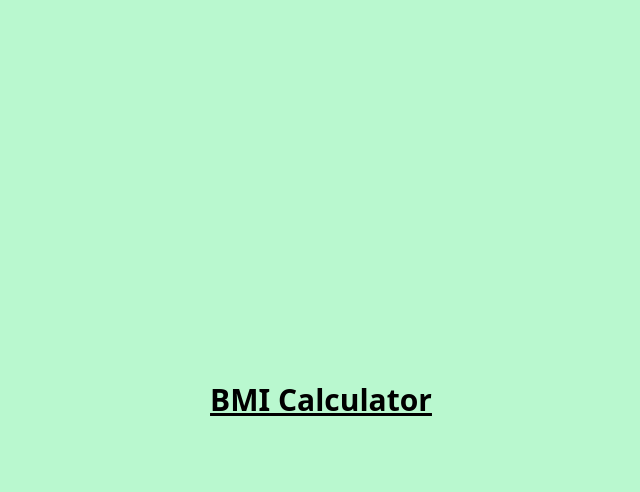
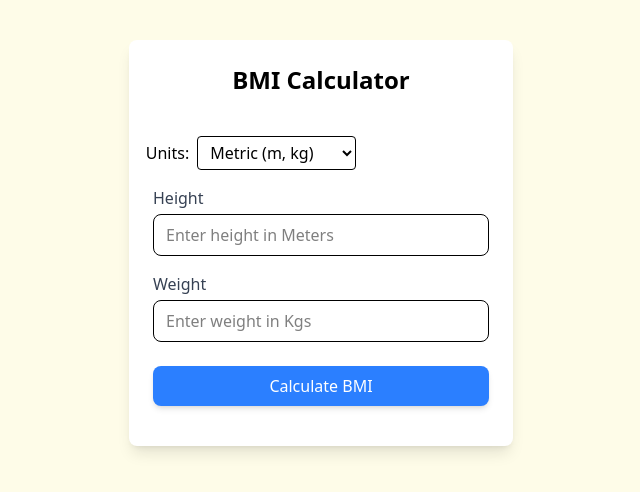
Before and after one commit to jonathanp62/React-Learning, a React (Vite) app in the folder bmi-calculator/: page / in a window 1280 px wide. Shown: the top 492 px of the page, without its empty margins (319-959 px from the left). Built offline with nearby package versions, Linux system fonts and the light colour scheme.

Commit message:
BMI Calculator - Completed the BMI component without the use of the translation

```diff
--- a/bmi-calculator/src/App.tsx
+++ b/bmi-calculator/src/App.tsx
@@ -39,7 +39,9 @@ import BMICalculator from "./components/BMICalculator.tsx";
  */
 function App(): JSX.Element {
     return (
-        <BMICalculator />
+        <div className="flex justify-center items-start w-full pt-10 bg-yellow-50 h-screen">
+            <BMICalculator />
+        </div>
     );
 }
 
--- a/bmi-calculator/src/components/BMICalculator.tsx
+++ b/bmi-calculator/src/components/BMICalculator.tsx
@@ -40,6 +40,7 @@ import React, { useState, useEffect } from 'react';
  */
 export default function BMICalculator(): JSX.Element {
     // const { t } = useTranslate();
+    const [unit, setUnit] = useState<string>('metric'); // 'metric' or 'imperial'
     const [height, setHeight] = useState<string>('');
     const [weight, setWeight] = useState<string>('');
     const [bmi, setBMI] = useState<string | null>(null);
@@ -72,7 +73,15 @@ export default function BMICalculator(): JSX.Element {
         if (height && weight) {
             const heightAsNumber: number = Number.parseFloat(height);
             const weightAsNumber: number = Number.parseFloat(weight);
-            const bmiAsNumber: number = (weightAsNumber / (heightAsNumber * heightAsNumber));
+
+            let bmiAsNumber: number;
+
+            if (unit ==='metric') {
+                bmiAsNumber = (weightAsNumber / (heightAsNumber * heightAsNumber));
+            } else {
+                bmiAsNumber = (weightAsNumber / (heightAsNumber * heightAsNumber)) * 703;
+            }
+
             const bmiAsString: string = bmiAsNumber.toFixed(2);
 
             setBMI(bmiAsString);
@@ -144,8 +153,120 @@ export default function BMICalculator(): JSX.Element {
     };
 
     return (
-        <div className="flex items-center justify-center min-h-screen bg-green-200">
-            <h1 className="text-3xl font-bold underline">BMI Calculator</h1>
+        <div className="w-full max-w-sm p-6 bg-white rounded-lg shadow-lg text-center transition-all duration-300 hover:shadow-xl">
+            <h1 className="text-2xl font-bold mb-4 transition-transform duration-300 hover:scale-105">
+                BMI Calculator
+            </h1>
+
+            <div className="mb-4 -ml-10 mr-5 mt-10">
+                <label className="mr-2 font-medium -ml-20">Units:</label>
+                <select
+                    value={ unit }
+                    onChange={ (e) => { setUnit(e.target.value); resetForm(); } }
+                    className="border rounded px-2 py-1"
+                >
+                    <option value="metric">Metric (m, kg)</option>
+                    <option value="imperial">Imperial (in, lbs)</option>
+                </select>
+            </div>
+
+            <form onSubmit={ calculateBMI } className="mb-4">
+                <div className="mb-4 transition-all duration-300">
+                    <label className="block text-left font-medium text-gray-700 mb-1 transition-colors duration-300">
+                        {/* <T keyName="Height"/> */}
+                        Height
+                    </label>
+                    <input
+                        type="number"
+                        value={ height }
+                        onChange={ (e) => setHeight(e.target.value) }
+                        step="0.01"
+                        className="w-full px-3 py-2 border rounded-lg focus:outline-none focus:ring-2 focus:ring-blue-500 transition-all duration-300 hover:border-blue-300"
+                        placeholder={`Enter height in ${unit==="metric"?"Meters":"Inches"}`}
+                        required
+                    />
+                </div>
+
+                <div className="mb-6 transition-all duration-300">
+                    <label className="block text-left font-medium text-gray-700 mb-1 transition-colors duration-300">
+                        {/* <T keyName="Weight" /> */}
+                        Weight
+                    </label>
+                    <input
+                        type="number"
+                        value={weight}
+                        onChange={ (e) => setWeight(e.target.value) }
+                        step="0.1"
+                        className="w-full px-3 py-2 border rounded-lg focus:outline-none focus:ring-2 focus:ring-blue-500 transition-all duration-300 hover:border-blue-300"
+                        placeholder={`Enter weight in ${unit==="metric"?"Kgs":"Pounds"}`}
+                        required
+                    />
+                </div>
+
+                <button
+                    type="submit"
+                    className="w-full bg-blue-500 text-white py-2 px-4 rounded-lg hover:bg-blue-600 transition-all duration-300 transform hover:scale-105 active:scale-95 shadow-md hover:shadow-lg"
+                >
+                    {/* <T keyName="Calculate-BMI" /> */}
+                    Calculate BMI
+                </button>
+            </form>
+
+            {isCalculated && (
+                <div
+                    className={`
+                        transition-all duration-500 transform
+                        ${isAnimating ? 'scale-110 opacity-90' : 'scale-100 opacity-100'}
+                    `}
+                >
+                    <div className="bg-linear-to-r from-blue-50 to-green-50 p-6 rounded-lg border-2 border-gray-100 shadow-inner">
+                        <div className="flex items-center justify-center mb-4">
+                            <div className={ `text-4xl font-bold ${getBMIColor()} transition-all duration-500 transform hover:scale-110` }>
+                                {bmi}
+                            </div>
+                        </div>
+
+                        <p className="text-lg font-semibold mb-2 transition-colors duration-300">
+                            {/* <T keyName="is Your-Bmi" params={{ bmi }} /> */}
+                            is your body mass index
+                        </p>
+
+                        <div
+                            className={`
+                                text-md font-medium p-3 rounded-lg bg-white shadow-sm border
+                                transition-all duration-500 ${getMessageColor()}
+                                ${isAnimating ? 'translate-y-2' : 'translate-y-0'}
+                            `}
+                        >
+                            {message}
+                        </div>
+
+                        {/* BMI Scale Indicator */}
+
+                        <div className="mt-4 bg-gray-200 rounded-full h-2 overflow-hidden">
+                            <div
+                                className={`h-full transition-all duration-1000 ease-out ${
+                                    Number.parseFloat(bmi!) < 18.5 ? 'bg-blue-500 w-1/4' :
+                                        Number.parseFloat(bmi!) < 24.9 ? 'bg-green-500 w-1/2' :
+                                            Number.parseFloat(bmi!) < 29.9 ? 'bg-yellow-500 w-3/4' :
+                                                'bg-red-500 w-full'
+                                }`}
+                                style={{
+                                    transition: 'width 1s ease-out, background-color 1s ease-out'
+                                }}
+                            ></div>
+                        </div>
+
+                        <button
+                            onClick={ resetForm }
+                            className="mt-6 px-6 py-2 bg-gray-500 text-white rounded-lg hover:bg-gray-600 transition-all duration-300 transform hover:scale-105 active:scale-95 w-full"
+                        >
+                            {/* <T keyName="Reset" /> */}
+                            Reset
+                        </button>
+                    </div>
+                </div>
+                )}
         </div>
     );
 }
```
